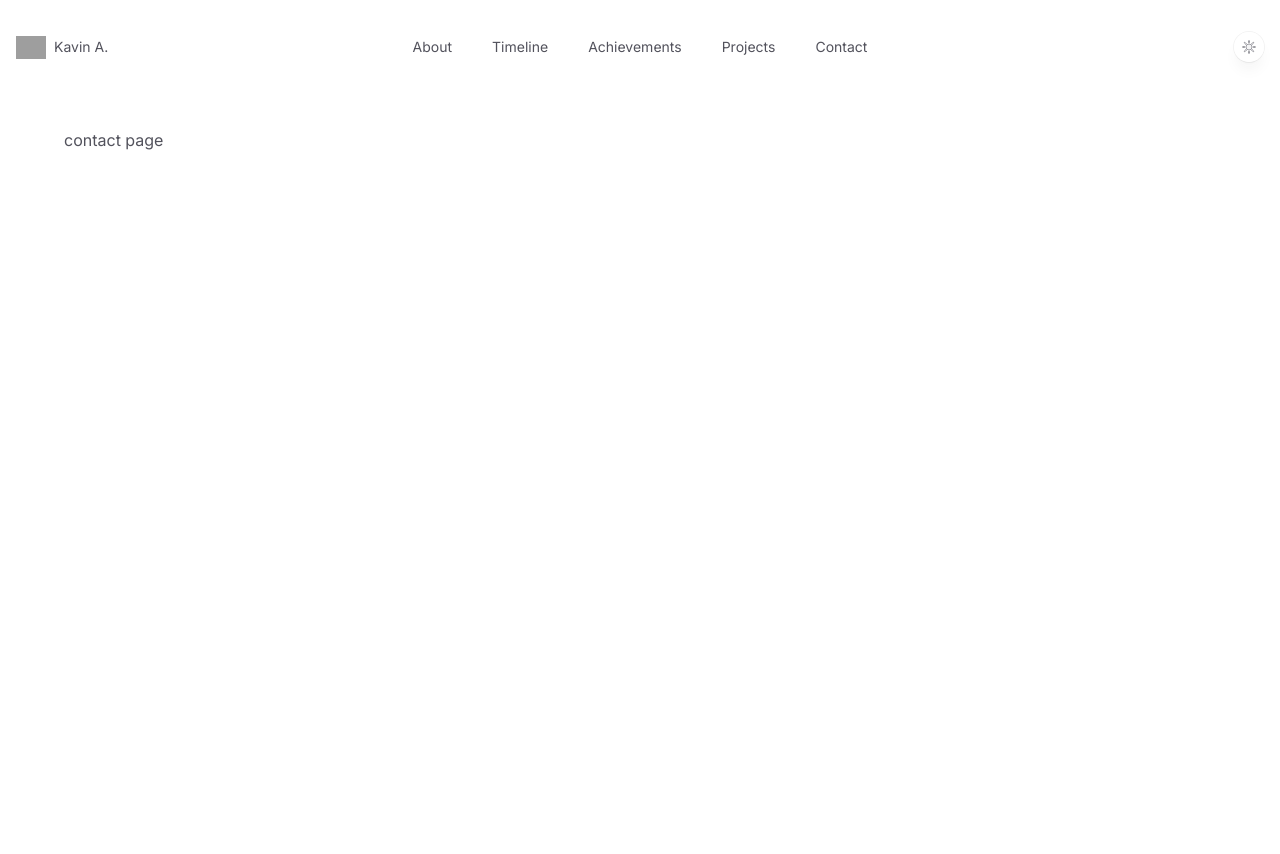
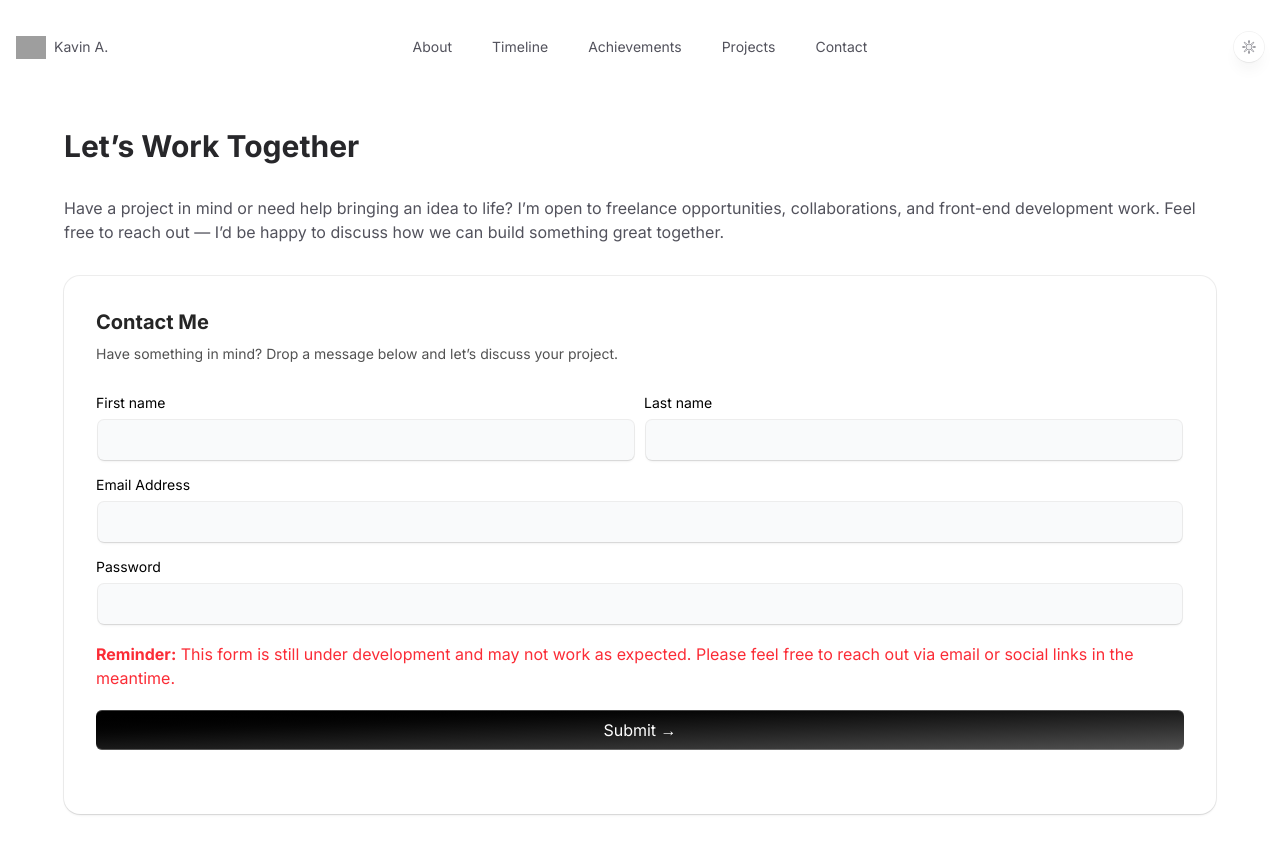
Before and after one commit to Kavin-crew/portfolio, a Next.js app: page /contact in a window 1280 px wide. Shown: the top 854 px of the page. Before the commit the page ends 800 px from the top, so only its background shows below. Built offline with nearby package versions, Linux system fonts and the light colour scheme; grey boxes are pictures that could not be loaded.

Commit message:
adding staging  form on contact page

```diff
--- a/app/_components/ui/card-hover-effect.js
+++ b/app/_components/ui/card-hover-effect.js
@@ -41,9 +41,9 @@
               />
             )}
           </AnimatePresence>
-          <div className="grid grid-rows-[1fr_40px_44px] bg-white shadow-md ring-1 shadow-zinc-800/5 ring-zinc-900/5 dark:border dark:border-zinc-700/50 dark:bg-zinc-800 dark:ring-0 rounded-2xl h-full w-full p-4 overflow-hidden border border-transparent relative z-20">
+          <div className="grid grid-rows-[1fr_40px_44px] bg-white shadow-md ring-1 shadow-zinc-800/5 ring-zinc-900/5 dark:border dark:border-zinc-700/50 dark:bg-zinc-900 dark:ring-0 rounded-2xl h-full w-full p-4 overflow-hidden border border-transparent relative z-20">
             <Link href={item?.link} target="_blank">
-              <span className="relative z-10 mb-6 flex h-12 w-12 items-center justify-center rounded-full bg-white shadow-md ring-1 shadow-zinc-800/5 ring-zinc-900/5 dark:border dark:border-zinc-700/50 dark:bg-zinc-800 dark:ring-0 overflow-hidden">
+              <span className="relative z-10 mb-6 flex h-12 w-12 items-center justify-center rounded-full bg-white shadow-md ring-1 shadow-zinc-800/5 ring-zinc-900/5 dark:border dark:border-zinc-600 dark:bg-zinc-200 dark:ring-0 overflow-hidden">
                 {item?.logo}
               </span>
               <HeadingQuaternary>{item.title}</HeadingQuaternary>
@@ -63,7 +63,7 @@
             )}
             <Link
               href={item.githublink}
-              className="flex items-center gap-2 mt-5 pl-1 dark:text-zinc-400 dark:hover:text-zinc-300"
+              className="flex items-center gap-2 mt-5 pl-1 text-sm font-medium text-zinc-600 dark:text-zinc-300 hover:text-violet-400 dark:hover:text-violet-400 transition duration-100"
               target="_blank"
             >
               <FaCodeFork className="h-4 w-4 fill-violet-600 transition group-hover:fill-violet-700 dark:fill-violet-400 dark:group-hover:fill-violet-500" />
--- /dev/null
+++ b/app/_components/ui/input.js
@@ -0,0 +1,50 @@
+// Input component extends from shadcnui - https://ui.shadcn.com/docs/components/input
+"use client";
+import * as React from "react";
+import { cn } from "@/app/_lib/utils";
+import { useMotionTemplate, useMotionValue, motion } from "framer-motion";
+
+const Input = React.forwardRef(({ className, type, ...props }, ref) => {
+  const radius = 100; // change this to increase the rdaius of the hover effect
+  const [visible, setVisible] = React.useState(false);
+
+  let mouseX = useMotionValue(0);
+  let mouseY = useMotionValue(0);
+
+  function handleMouseMove({ currentTarget, clientX, clientY }) {
+    let { left, top } = currentTarget.getBoundingClientRect();
+
+    mouseX.set(clientX - left);
+    mouseY.set(clientY - top);
+  }
+  return (
+    <motion.div
+      style={{
+        background: useMotionTemplate`
+      radial-gradient(
+        ${visible ? radius + "px" : "0px"} circle at ${mouseX}px ${mouseY}px,
+        #8F76F3,
+        transparent 80%
+      )
+    `,
+      }}
+      onMouseMove={handleMouseMove}
+      onMouseEnter={() => setVisible(true)}
+      onMouseLeave={() => setVisible(false)}
+      className="group/input rounded-lg p-0.5 transition duration-300"
+    >
+      <input
+        type={type}
+        className={cn(
+          `shadow-input dark:placeholder-text-neutral-600 flex h-10 w-full rounded-md border-none bg-gray-50 px-3 py-2 text-sm text-black transition duration-400 group-hover/input:shadow-none file:border-0 file:bg-transparent file:text-sm file:font-medium placeholder:text-neutral-400 focus-visible:ring-2 focus-visible:ring-neutral-400 focus-visible:outline-none disabled:cursor-not-allowed disabled:opacity-50 dark:bg-zinc-800 dark:text-white dark:shadow-[0px_0px_1px_1px_#404040] dark:focus-visible:ring-neutral-600`,
+          className,
+        )}
+        ref={ref}
+        {...props}
+      />
+    </motion.div>
+  );
+});
+Input.displayName = "Input";
+
+export { Input };
--- /dev/null
+++ b/app/_components/ui/label.js
@@ -0,0 +1,21 @@
+// Label component extends from shadcnui - https://ui.shadcn.com/docs/components/label
+
+"use client";
+import * as React from "react";
+import * as LabelPrimitive from "@radix-ui/react-label";
+
+import { cn } from "@/app/_lib/utils";
+
+const Label = React.forwardRef(({ className, ...props }, ref) => (
+  <LabelPrimitive.Root
+    ref={ref}
+    className={cn(
+      "text-sm font-medium text-black dark:text-white leading-none peer-disabled:cursor-not-allowed peer-disabled:opacity-70",
+      className,
+    )}
+    {...props}
+  />
+));
+Label.displayName = LabelPrimitive.Root.displayName;
+
+export { Label };
--- a/app/contact/page.js
+++ b/app/contact/page.js
@@ -1,7 +1,87 @@
+"use client";
+
+import { cn } from "@/app/_lib/utils";
+import HeadingSecondary from "@/app/_components/HeadingSecondary";
+import Paragraph from "@/app/_components/Paragraph";
+import { Label } from "@/app/_components/ui/label";
+import { Input } from "@/app/_components/ui/input";
+
 export default function ContactPage() {
+  const handleSubmit = (e) => {
+    e.preventDefault();
+    console.log("Form submitted");
+  };
+
   return (
     <section className="relative bg-white min-h-dvh dark:bg-neutral-950 mx-auto pb-20 pt-32 px-4 md:px-8 lg:pb-32">
-      <div className="max-w-7xl mx-auto pb-20 px-4 md:px-8">contact page</div>
+      <div className="max-w-7xl mx-auto pb-20 px-4 md:px-8">
+        <HeadingSecondary>Let’s Work Together</HeadingSecondary>
+        <Paragraph className="mt-6">
+          Have a project in mind or need help bringing an idea to life? I’m open
+          to freelance opportunities, collaborations, and front-end development
+          work. Feel free to reach out — I’d be happy to discuss how we can
+          build something great together.
+        </Paragraph>
+
+        <div className="shadow-input mx-auto w-full rounded-none bg-white p-4 md:rounded-2xl md:p-8 dark:bg-black">
+          <h2 className="text-xl font-bold text-neutral-800 dark:text-neutral-200">
+            Contact Me
+          </h2>
+          <p className="mt-2 text-sm text-neutral-600 dark:text-neutral-300">
+            Have something in mind? Drop a message below and let’s discuss your
+            project.
+          </p>
+          <form className="my-8" onSubmit={handleSubmit}>
+            <div className="mb-4 flex flex-col space-y-2 md:flex-row md:space-y-0 md:space-x-2">
+              <LabelInputContainer>
+                <Label htmlFor="firstname">First name</Label>
+                <Input id="firstname" type="text" />
+              </LabelInputContainer>
+              <LabelInputContainer>
+                <Label htmlFor="lastname">Last name</Label>
+                <Input id="lastname" type="text" />
+              </LabelInputContainer>
+            </div>
+            <LabelInputContainer className="mb-4">
+              <Label htmlFor="email">Email Address</Label>
+              <Input id="email" type="email" />
+            </LabelInputContainer>
+            <LabelInputContainer className="mb-4">
+              <Label htmlFor="password">Password</Label>
+              <Input id="password" />
+            </LabelInputContainer>
+            <p className="text-red-500 mb-5">
+              <b>Reminder:</b> This form is still under development and may not
+              work as expected. Please feel free to reach out via email or
+              social links in the meantime.
+            </p>
+            <button
+              className="group/btn relative block h-10 w-full rounded-md bg-linear-to-br from-black to-neutral-600 font-medium text-white shadow-[0px_1px_0px_0px_#ffffff40_inset,0px_-1px_0px_0px_#ffffff40_inset] dark:bg-zinc-800 dark:from-zinc-900 dark:to-zinc-900 dark:shadow-[0px_1px_0px_0px_#27272a_inset,0px_-1px_0px_0px_#27272a_inset]"
+              type="submit"
+            >
+              Submit &rarr;
+              <BottomGradient />
+            </button>
+          </form>
+        </div>
+      </div>
     </section>
   );
 }
+
+const BottomGradient = () => {
+  return (
+    <>
+      <span className="absolute inset-x-0 -bottom-px block h-px w-full bg-linear-to-r from-transparent via-cyan-500 to-transparent opacity-0 transition duration-500 group-hover/btn:opacity-100" />
+      <span className="absolute inset-x-10 -bottom-px mx-auto block h-px w-1/2 bg-linear-to-r from-transparent via-indigo-500 to-transparent opacity-0 blur-sm transition duration-500 group-hover/btn:opacity-100" />
+    </>
+  );
+};
+
+const LabelInputContainer = ({ children, className }) => {
+  return (
+    <div className={cn("flex w-full flex-col space-y-2", className)}>
+      {children}
+    </div>
+  );
+};
--- a/app/globals.css
+++ b/app/globals.css
@@ -88,6 +88,9 @@
   --color-foreground: var(--foreground);
   --font-sans: var(--font-geist-sans);
   --font-mono: var(--font-geist-mono);
+  --shadow-input:
+    0px 2px 3px -1px rgba(0, 0, 0, 0.1), 0px 1px 0px 0px rgba(25, 28, 33, 0.02),
+    0px 0px 0px 1px rgba(25, 28, 33, 0.08);
 
   --animate-aurora: aurora 60s linear infinite;
   @keyframes aurora {
--- a/app/projects/page.js
+++ b/app/projects/page.js
@@ -1,7 +1,6 @@
 "use client";
 
 import HeadingSecondary from "@/app/_components/HeadingSecondary";
-import HeadingQuaternary from "@/app/_components/HeadingQuaternary";
 import Paragraph from "@/app/_components/Paragraph";
 import { projectsContent } from "@/app/_data/projectsContent";
 import { HoverEffect } from "@/app/_components/ui/card-hover-effect";
--- a/package.json
+++ b/package.json
@@ -10,6 +10,7 @@
   },
   "dependencies": {
     "@heroicons/react": "^2.2.0",
+    "@radix-ui/react-label": "^2.1.8",
     "clsx": "^2.1.1",
     "framer-motion": "^11.3.27",
     "motion": "^12.23.26",
```
Also changed, not shown: 1 other file (tests, documents, lock files or other folders).
